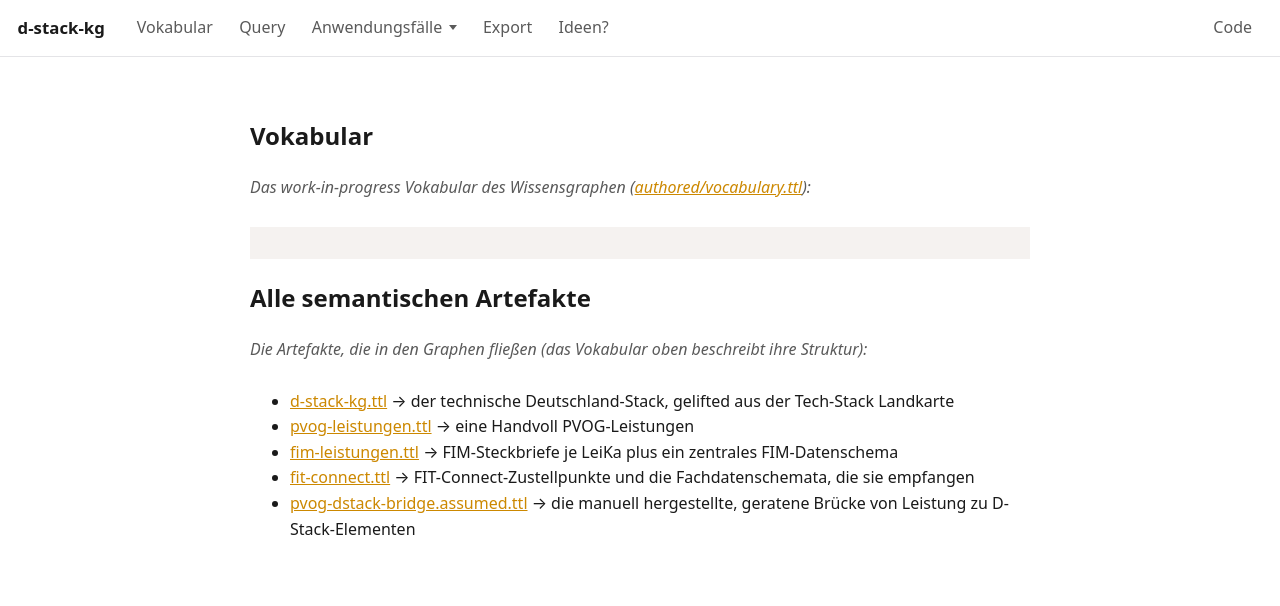
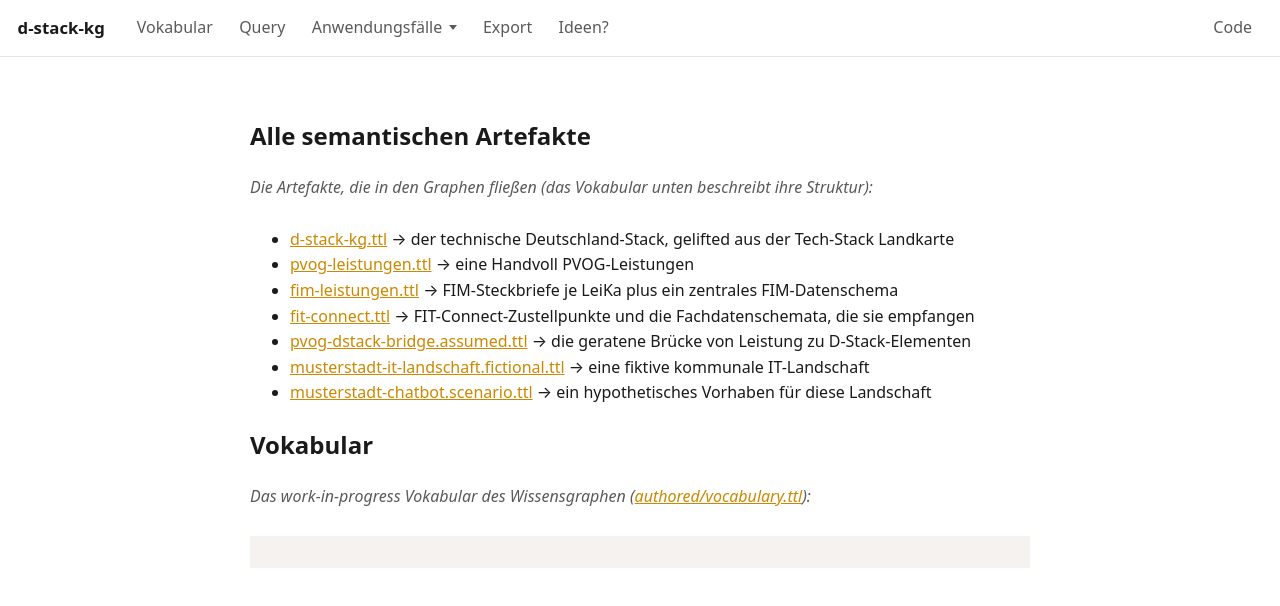
Before and after one commit to benjaminaaron/d-stack-kg, a website built with Vite: page webapp/vocabulary.html in a window 1280 px wide. Built offline with nearby package versions, Linux system fonts and the light colour scheme.

Commit message:
Flip the order on the vocabulary page

```diff
--- a/webapp/vocabulary.html
+++ b/webapp/vocabulary.html
@@ -12,20 +12,22 @@
 <body>
     <site-nav></site-nav>
     <main class="container">
-        <h2>Vokabular</h2>
-        <p class="lead">Das work-in-progress Vokabular des Wissensgraphen
-            (<a href="https://codeberg.org/benjaminaaron/d-stack-kg/src/branch/main/authored/vocabulary.ttl" target="_blank" rel="noopener">authored/vocabulary.ttl</a>):</p>
-        <pre class="language-turtle"><code id="vocab" class="language-turtle">Lädt…</code></pre>
-
         <h2 id="artefakte">Alle semantischen Artefakte</h2>
-        <p class="lead">Die Artefakte, die in den Graphen fließen (das Vokabular oben beschreibt ihre Struktur):</p>
+        <p class="lead">Die Artefakte, die in den Graphen fließen (das Vokabular unten beschreibt ihre Struktur):</p>
         <ul>
             <li><a href="https://codeberg.org/benjaminaaron/d-stack-kg/src/branch/main/data/2-enrich-kg/d-stack-kg.ttl" target="_blank" rel="noopener">d-stack-kg.ttl</a> &rarr; der technische Deutschland-Stack, gelifted aus der Tech-Stack Landkarte</li>
             <li><a href="https://codeberg.org/benjaminaaron/d-stack-kg/src/branch/main/data/2-enrich-kg/pvog-leistungen.ttl" target="_blank" rel="noopener">pvog-leistungen.ttl</a> &rarr; eine Handvoll PVOG-Leistungen</li>
             <li><a href="https://codeberg.org/benjaminaaron/d-stack-kg/src/branch/main/data/2-enrich-kg/fim-leistungen.ttl" target="_blank" rel="noopener">fim-leistungen.ttl</a> &rarr; FIM-Steckbriefe je LeiKa plus ein zentrales FIM-Datenschema</li>
             <li><a href="https://codeberg.org/benjaminaaron/d-stack-kg/src/branch/main/data/2-enrich-kg/fit-connect.ttl" target="_blank" rel="noopener">fit-connect.ttl</a> &rarr; FIT-Connect-Zustellpunkte und die Fachdatenschemata, die sie empfangen</li>
-            <li><a href="https://codeberg.org/benjaminaaron/d-stack-kg/src/branch/main/authored/pvog-dstack-bridge.assumed.ttl" target="_blank" rel="noopener">pvog-dstack-bridge.assumed.ttl</a> &rarr; die manuell hergestellte, geratene Brücke von Leistung zu D-Stack-Elementen</li>
+            <li><a href="https://codeberg.org/benjaminaaron/d-stack-kg/src/branch/main/authored/pvog-dstack-bridge.assumed.ttl" target="_blank" rel="noopener">pvog-dstack-bridge.assumed.ttl</a> &rarr; die geratene Brücke von Leistung zu D-Stack-Elementen</li>
+            <li><a href="https://codeberg.org/benjaminaaron/d-stack-kg/src/branch/main/authored/musterstadt-it-landschaft.fictional.ttl" target="_blank" rel="noopener">musterstadt-it-landschaft.fictional.ttl</a> &rarr; eine fiktive kommunale IT-Landschaft</li>
+            <li><a href="https://codeberg.org/benjaminaaron/d-stack-kg/src/branch/main/authored/musterstadt-chatbot.scenario.ttl" target="_blank" rel="noopener">musterstadt-chatbot.scenario.ttl</a> &rarr; ein hypothetisches Vorhaben für diese Landschaft</li>
         </ul>
+
+        <h2>Vokabular</h2>
+        <p class="lead">Das work-in-progress Vokabular des Wissensgraphen
+            (<a href="https://codeberg.org/benjaminaaron/d-stack-kg/src/branch/main/authored/vocabulary.ttl" target="_blank" rel="noopener">authored/vocabulary.ttl</a>):</p>
+        <pre class="language-turtle"><code id="vocab" class="language-turtle">Lädt…</code></pre>
     </main>
     <script src="https://cdn.jsdelivr.net/npm/prismjs@1.29.0/components/prism-core.min.js"></script>
     <script src="https://cdn.jsdelivr.net/npm/prismjs@1.29.0/components/prism-turtle.min.js"></script>
```
